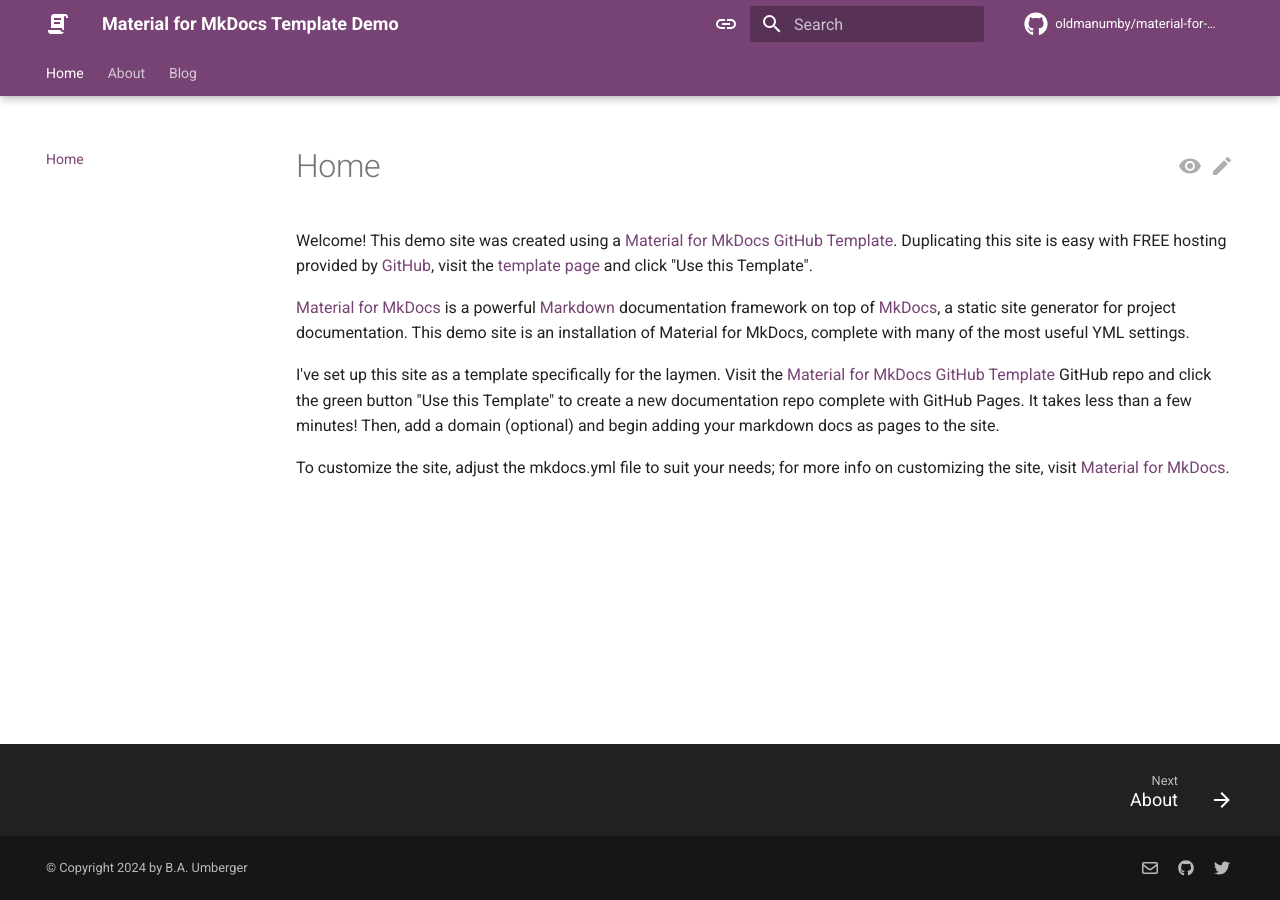
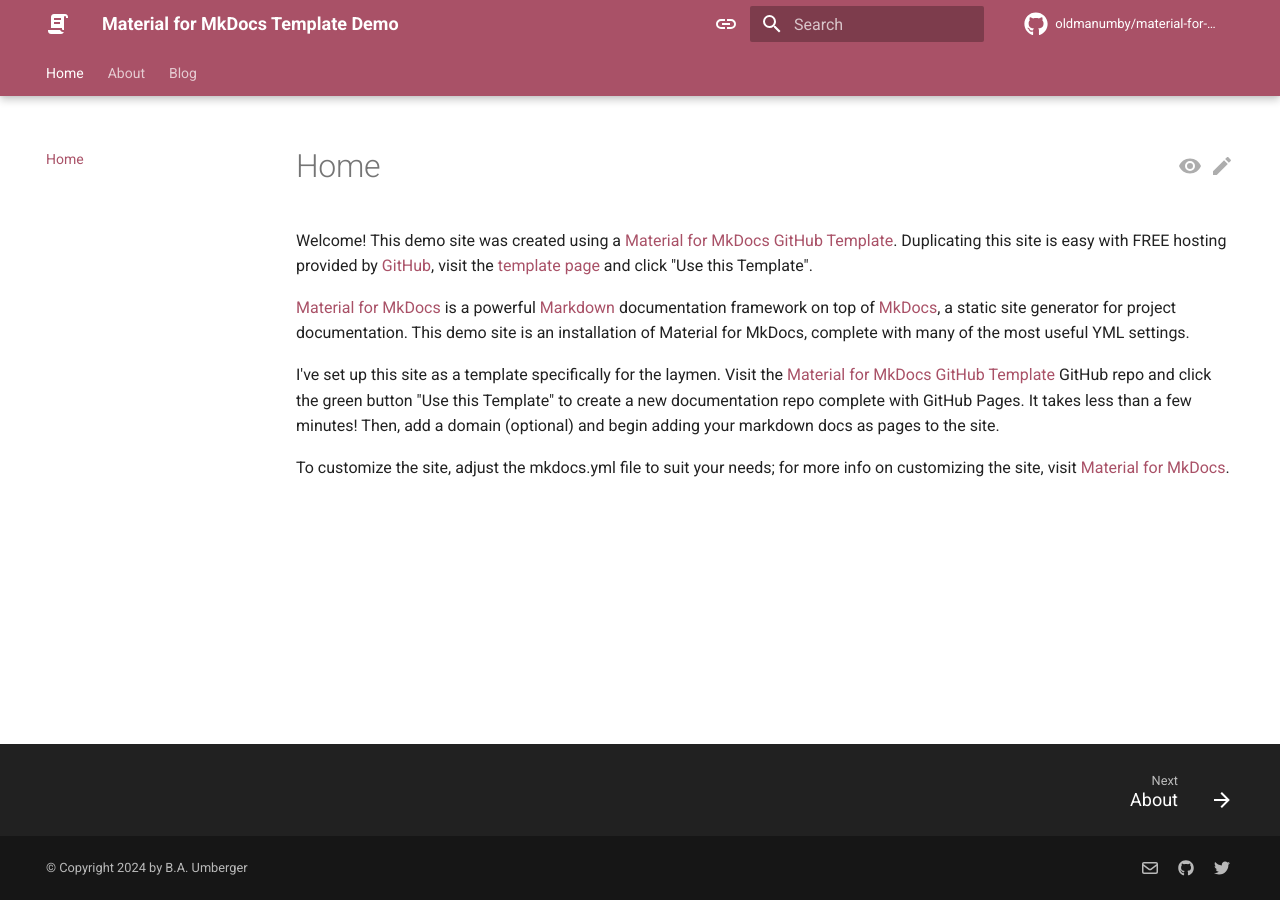
Before and after one commit to OldManUmby/material-for-mkdocs-template, an MkDocs documentation site: the page built from docs/index.md, in a window 1280 px wide. Built offline with MkDocs 1.6.1 and Material for MkDocs 9.7.7, drawn with Linux system fonts in a browser that asks for light colours; comment, search, counter and statistics services are not loaded.

Commit message:
Updated CSS

```diff
--- a/docs/stylesheets/extra.css
+++ b/docs/stylesheets/extra.css
@@ -1,7 +1,7 @@
 :root {
-    --md-primary-fg-color: #774374;
+    --md-primary-fg-color: #A95167;
     --md-primary-fg-color--light: #A54B54;
-    --md-primary-fg-color--dark: #774374;
+    --md-primary-fg-color--dark: #A95167;
     --md-accent-fg-color: #5A79A8;
     --md-accent-fg-color--light: #5A79A8;
     --md-accent-fg-color--dark: #5A79A8;
```
